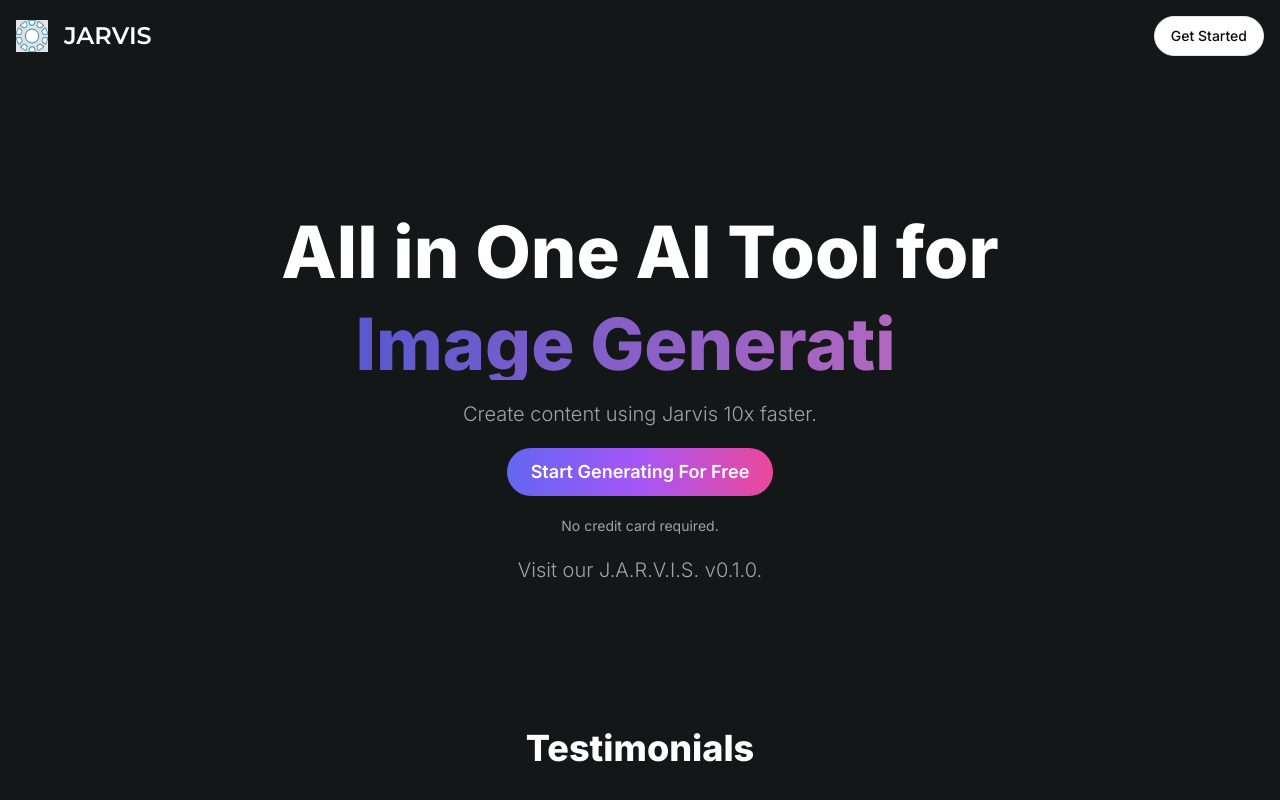
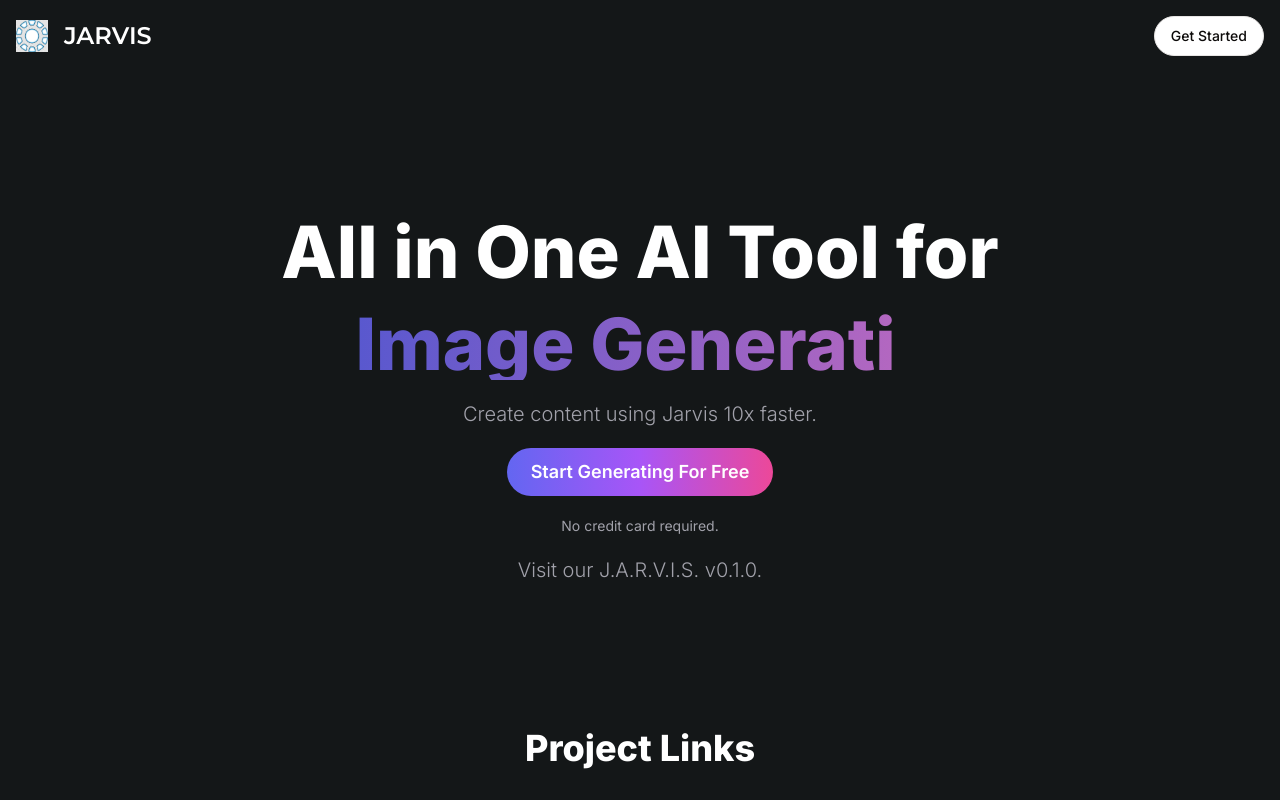
Before and after one commit to swizel24/Jarvis, a Next.js app: page / in a window 1280 px wide. Built offline with nearby package versions, Linux system fonts and the light colour scheme; no server answers.

Commit message:
Update landing-content.tsx

```diff
--- a/components/landing-content.tsx
+++ b/components/landing-content.tsx
@@ -32,7 +32,7 @@
 export const LandingContent = () => {
   return (
     <div className="px-10 pb-20">
-      <h2 className="text-center text-4xl text-white font-extrabold mb-10">Testimonials</h2>
+      <h2 className="text-center text-4xl text-white font-extrabold mb-10">Project Links</h2>
       <div className="grid grid-cols-1 sm:grid-cols-2 md:grid-cols-3 lg:grid-cols-4 gap-4">
         {testimonials.map((item) => (
           <Card key={item.description} className="bg-[#192339] border-none text-white">
```
